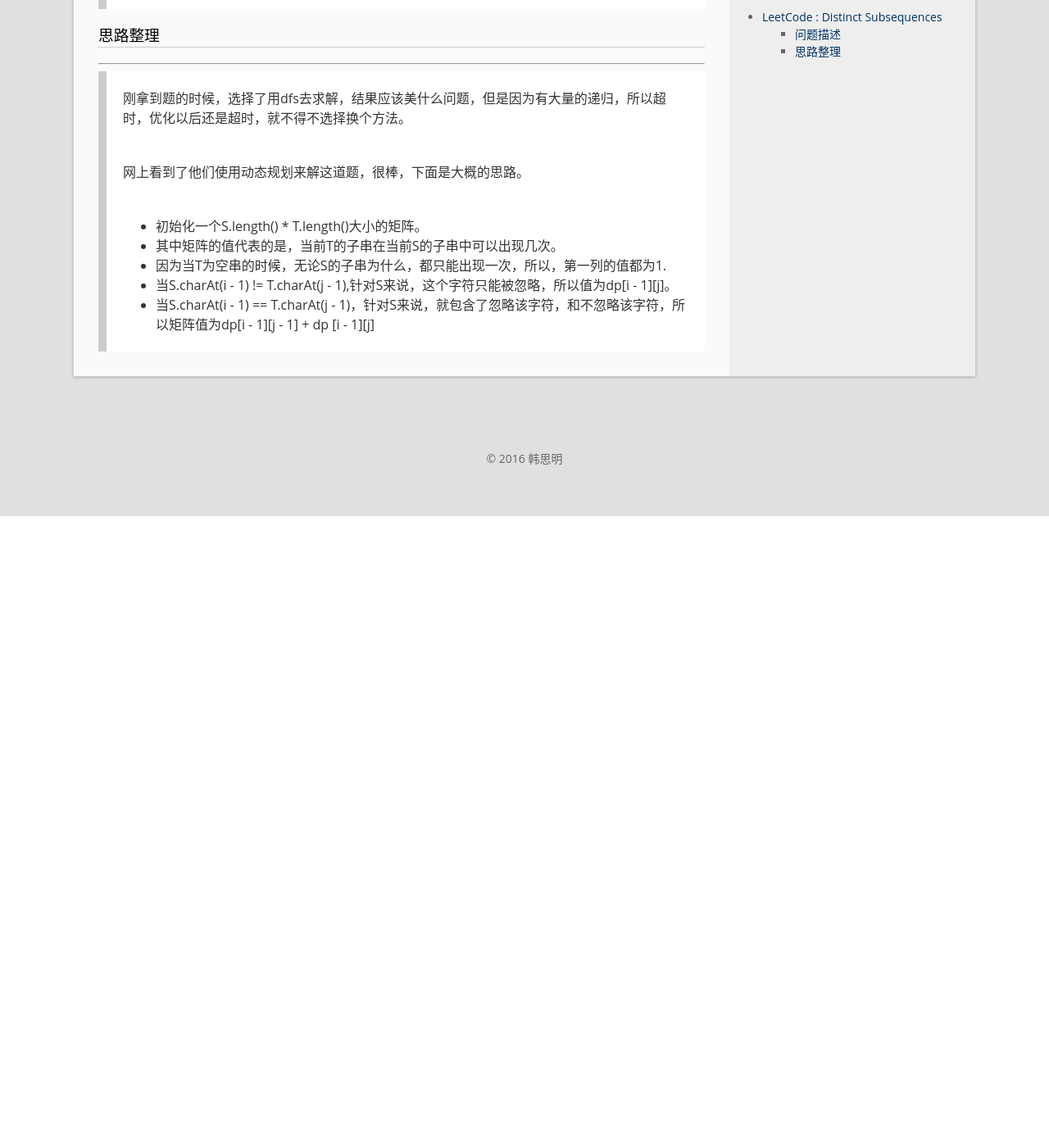
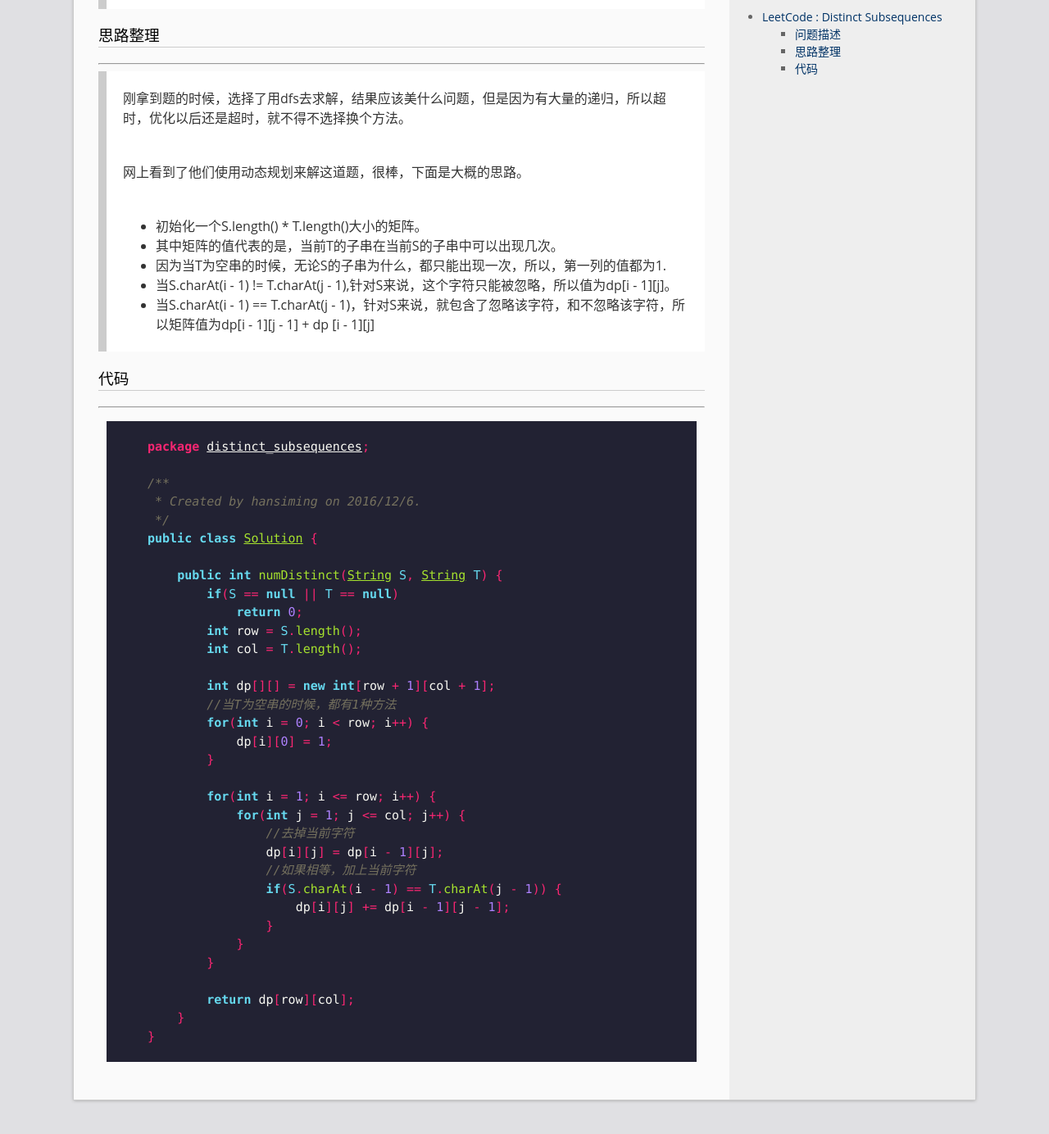
Before and after one commit to hansiming/Blog, a Jekyll site: the page built from _posts/2016-12-05-distinct-subsequences.md, in a window 1280 px wide and 1400 px high, scrolled down 842 px. Shown: the top 1384 px of the window at 82% size. Built offline with Jekyll 4.4.1, drawn with Linux system fonts in a browser that asks for light colours; before the commit the page ends 1472 px from its top, so only the background shows below that.

Commit message:
update leetcode

```diff
--- a/_posts/2016-12-05-distinct-subsequences.md
+++ b/_posts/2016-12-05-distinct-subsequences.md
@@ -35,3 +35,45 @@ permalink: /archivers/distinct_subsequences
 >   * 因为当T为空串的时候，无论S的子串为什么，都只能出现一次，所以，第一列的值都为1.
 >   * 当S.charAt(i - 1) != T.charAt(j - 1),针对S来说，这个字符只能被忽略，所以值为dp[i - 1][j]。
 >   * 当S.charAt(i - 1) == T.charAt(j - 1)，针对S来说，就包含了忽略该字符，和不忽略该字符，所以矩阵值为dp[i - 1][j - 1] + dp [i - 1][j]
+
+### 代码
+
+----
+
+{% highlight java %}
+
+package distinct_subsequences;
+
+/**
+ * Created by hansiming on 2016/12/6.
+ */
+public class Solution {
+
+    public int numDistinct(String S, String T) {
+        if(S == null || T == null)
+            return 0;
+        int row = S.length();
+        int col = T.length();
+
+        int dp[][] = new int[row + 1][col + 1];
+        //当T为空串的时候，都有1种方法
+        for(int i = 0; i < row; i++) {
+            dp[i][0] = 1;
+        }
+
+        for(int i = 1; i <= row; i++) {
+            for(int j = 1; j <= col; j++) {
+                //去掉当前字符
+                dp[i][j] = dp[i - 1][j];
+                //如果相等，加上当前字符
+                if(S.charAt(i - 1) == T.charAt(j - 1)) {
+                    dp[i][j] += dp[i - 1][j - 1];
+                }
+            }
+        }
+
+        return dp[row][col];
+    }
+}
+
+{% endhighlight %}
```
